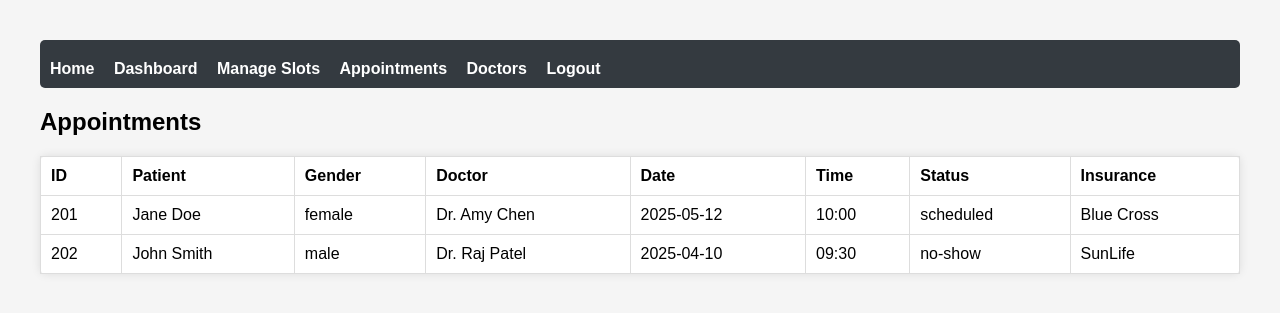
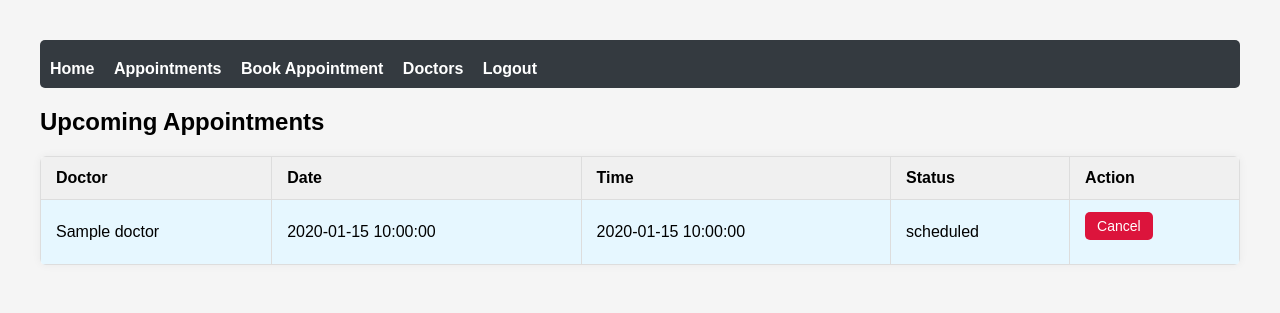
Before and after one commit to Harishankar-S/medical-scheduling-system, a PHP site: page /upcoming.php in a window 1280 px wide. Shown: the top 313 px of the page. Run offline with PHP 8.4, Linux system fonts and the light colour scheme; the visitor is signed in with stand-in values (Sample User, id 1); tables that the repository leaves empty or names only in its code hold one stand-in row (values such as "Sample post").

Commit message:
Appointment Cancellation (full) and beta search doctors page.

```diff
--- a/book.php
+++ b/book.php
@@ -14,8 +14,10 @@ if (!isset($_SESSION['role']) || $_SESSION['role'] !== 'patient') {
 </head>
 <body>
   <header id="main-header"></header>
+  <script src="./scripts/navbar.php"></script>
 
   <h2>Book a New Appointment</h2>
+  <div class="container">
     <form id="bookingForm">
       <label>Doctor:</label>
       <select name="doctor_id" id="doctorSelect" required>
@@ -40,6 +42,7 @@ if (!isset($_SESSION['role']) || $_SESSION['role'] !== 'patient') {
 
       <button type="submit">Confirm Appointment</button>
     </form>
+  </div>
 
   <script src="./scripts/book_appointment.js"></script>
 </body>
--- a/index.php
+++ b/index.php
@@ -7,6 +7,7 @@
 <body>
 
   <h2>Login</h2>
+  <div class="container">
     <form onsubmit="return handleLogin(event)">
       <input type="text" id="username" placeholder="Username" required><br>
       <input type="password" id="password" placeholder="Password" required><br>
@@ -20,6 +21,7 @@
 
       <button type="submit">Login</button>
     </form>
+  </div>
 
   <script src="scripts/login.js"></script>
 </body>
--- /dev/null
+++ b/scripts/cancel_appointment.js
@@ -0,0 +1,26 @@
+document.addEventListener("DOMContentLoaded", () => {
+  document.querySelectorAll(".cancel-btn").forEach(button => {
+    button.addEventListener("click", () => {
+      const appointmentId = button.dataset.id;
+
+      if (!confirm("Are you sure you want to cancel this appointment?")) return;
+
+      fetch("scripts/cancel_appointment.php", {
+        method: "POST",
+        headers: {
+          "Content-Type": "application/x-www-form-urlencoded"
+        },
+        body: `appointment_id=${encodeURIComponent(appointmentId)}`
+      })
+      .then(res => res.json())
+      .then(data => {
+        if (data.success) {
+          alert("Appointment cancelled.");
+          location.reload();
+        } else {
+          alert("Failed to cancel: " + data.message);
+        }
+      });
+    });
+  });
+});
--- a/scripts/navbar.php
+++ b/scripts/navbar.php
@@ -15,9 +15,8 @@ document.addEventListener('DOMContentLoaded', () => {
     if (role === "admin") {
     links = `
         <a href="home.php">Home</a>
-        <a href="dashboard.php">Dashboard</a>
+        <a href="admin_dashboard.php">Dashboard</a>
         <a href="admin_slots.php">Manage Slots</a>
-        <a href="upcoming.php">Appointments</a>
         <a href="doctors.php">Doctors</a>
         <a href="#" onclick="document.getElementById('logoutForm').submit()">Logout</a>
         <form id="logoutForm" action="scripts/logout.php" method="POST" style="display:none;"></form>
@@ -25,7 +24,7 @@ document.addEventListener('DOMContentLoaded', () => {
     } else if (role === "patient") {
     links = `
         <a href="home.php">Home</a>
-        <a href="dashboard.php">Dashboard</a>
+        <a href="upcoming.php">Appointments</a>
         <a href="book.php">Book Appointment</a>
         <a href="doctors.php">Doctors</a>
         <a href="#" onclick="document.getElementById('logoutForm').submit()">Logout</a>
--- a/style.css
+++ b/style.css
@@ -8,15 +8,17 @@ h2 {
   margin-bottom: 20px;
 }
 
-form, table {
+/* General container for form or table blocks */
+.container {
   background: white;
   padding: 20px;
   border-radius: 6px;
   box-shadow: 0 0 10px rgba(0,0,0,0.1);
-  width: 300px;
   margin-bottom: 20px;
+  max-width: 400px;
 }
 
+/* Inputs and buttons across the site */
 input, select, button {
   display: block;
   width: 100%;
@@ -24,6 +26,7 @@ input, select, button {
   margin-bottom: 12px;
   border: 1px solid #ccc;
   border-radius: 4px;
+  box-sizing: border-box;
 }
 
 button {
@@ -37,6 +40,7 @@ button:hover {
   background-color: #218838;
 }
 
+/* Table styling (apply this where tables are used) */
 table {
   width: 100%;
   border-collapse: collapse;
@@ -48,6 +52,7 @@ th, td {
   text-align: left;
 }
 
+/* Links */
 a {
   display: inline-block;
   margin-top: 10px;
@@ -59,6 +64,8 @@ a {
 a:hover {
   text-decoration: underline;
 }
+
+/* Header / Navbar */
 header {
   background-color: #343a40;
   padding: 10px;
@@ -76,3 +83,55 @@ nav a {
 nav a:hover {
   text-decoration: underline;
 }
+
+.appointment-table {
+  width: 100%;
+  border-collapse: collapse;
+  background: white;
+  margin-bottom: 20px;
+  border-radius: 6px;
+  overflow: hidden;
+  box-shadow: 0 0 10px rgba(0,0,0,0.05);
+}
+
+.appointment-table th, .appointment-table td {
+  padding: 12px 15px;
+  border: 1px solid #ddd;
+  text-align: left;
+}
+
+.appointment-table th {
+  background-color: #f0f0f0;
+  font-weight: bold;
+}
+
+.cancel-btn {
+  width: auto;
+  background-color: crimson;
+  color: white;
+  border: none;
+  padding: 6px 12px;
+  border-radius: 5px;
+  cursor: pointer;
+  font-size: 14px;
+}
+
+.cancel-btn:hover {
+  background-color: darkred;
+}
+
+.status-scheduled {
+  background-color: #e6f7ff; /* light blue */
+}
+.status-cancelled {
+  background-color: #ffe6e6; /* light red */
+}
+.status-no-show {
+  background-color: #fff3cd; /* light yellow */
+}
+.status-attended {
+  background-color: #e6ffe6; /* light green */
+}
+.status-unknown {
+  background-color: #f0f0f0; /* light gray */
+}
--- a/upcoming.php
+++ b/upcoming.php
@@ -1,121 +1,84 @@
+<?php
+session_start();
+if (!isset($_SESSION['role']) || $_SESSION['role'] !== 'patient') {
+    header("Location: index.php");
+    exit;
+}
+
+$patient_id = $_SESSION['patient_id'];
+$conn = new mysqli("localhost", "root", "", "cs366");
+
+// Get upcoming appointments
+$stmt = $conn->prepare("
+    SELECT
+        a.appointment_id,
+        a.appointment_date,
+        a.appointment_time,
+        a.status,
+        d.name AS doctor_name
+    FROM Appointments a
+    JOIN Doctors d ON a.doctor_id = d.doctor_id
+    WHERE a.patient_id = ?
+    ORDER BY a.appointment_date DESC, a.appointment_time
+");
+$stmt->bind_param("i", $patient_id);
+$stmt->execute();
+$result = $stmt->get_result();
+?>
+
 <!DOCTYPE html>
 <html>
 <head>
-  <title>Appointments</title>
+    <title>Your Appointments</title>
     <link rel="stylesheet" href="style.css">
 </head>
   <body>
+    <header id="main-header"></header>
+    <script src="scripts/navbar.php"></script>
+    <h2>Upcoming Appointments</h2>
 
-  <header id="main-header"></header>
-
-  <script src="scripts/navbar.php"></script>
-
-  <h2>Appointments</h2>
-
-  <!-- FILTER PANEL -->
-  <div id="filter-section" style="display: none; margin-bottom: 20px;">
-    <h3>Filter Appointments</h3>
-
-    <label for="type">Appointment Type:</label>
-    <select id="type">
-      <option value="">All</option>
-      <option value="upcoming">Upcoming</option>
-      <option value="past">Past</option>
-    </select>
-
-    <label for="status">Status:</label>
-    <select id="status">
-      <option value="">All</option>
-      <option value="scheduled">Showed Up</option>
-      <option value="no-show">No Show</option>
-    </select>
-
-    <label for="gender">Gender:</label>
-    <select id="gender">
-      <option value="">All</option>
-      <option value="male">Male</option>
-      <option value="female">Female</option>
-    </select>
-
-    <label for="patient-name">Patient Name:</label>
-    <input type="text" id="patient-name" placeholder="Search by name">
-
-    <label for="appointment-date">Date:</label>
-    <input type="date" id="appointment-date">
-
-    <label for="insurance">Insurance:</label>
-    <input type="text" id="insurance" placeholder="Search by insurance">
-
-    <button onclick="applyFilters()">Apply Filters</button>
-    <button onclick="resetFilters()">Reset</button>
-  </div>
-
-  <!-- APPOINTMENTS TABLE -->
-  <table id="appointments-table">
+    <?php if ($result->num_rows === 0): ?>
+      <p>No upcoming appointments.</p>
+    <?php else: ?>
+      <table class="appointment-table">
         <thead>
           <tr>
-        <th>ID</th><th>Patient</th><th>Gender</th><th>Doctor</th>
-        <th>Date</th><th>Time</th><th>Status</th><th>Insurance</th>
+            <th>Doctor</th>
+            <th>Date</th>
+            <th>Time</th>
+            <th>Status</th>
+            <th>Action</th>
           </tr>
         </thead>
         <tbody>
-      <tr>
-        <td>201</td><td>Jane Doe</td><td>female</td><td>Dr. Amy Chen</td>
-        <td>2025-05-12</td><td>10:00</td><td>scheduled</td><td>Blue Cross</td>
+          <?php while ($row = $result->fetch_assoc()): ?>
+            <?php
+              $statusClass = 'status-' . strtolower(str_replace(' ', '-', $row['status']));
+            ?>
+            <tr class="<?= htmlspecialchars($statusClass) ?>">
+              <td><?= htmlspecialchars($row['doctor_name']) ?></td>
+              <td><?= htmlspecialchars($row['appointment_date']) ?></td>
+              <td><?= htmlspecialchars($row['appointment_time']) ?></td>
+              <td><?= htmlspecialchars($row['status']) ?></td>
+            <td>
+              <?php if ($row['status'] === 'scheduled'): ?>
+                <button class="cancel-btn" data-id="<?= $row['appointment_id'] ?>">Cancel</button>
+              <?php else: ?>
+                <em>N/A</em>
+              <?php endif; ?>
+            </td>
+
             </tr>
-      <tr>
-        <td>202</td><td>John Smith</td><td>male</td><td>Dr. Raj Patel</td>
-        <td>2025-04-10</td><td>09:30</td><td>no-show</td><td>SunLife</td>
-      </tr>
-      <!-- Add more dummy rows if needed -->
+          <?php endwhile; ?>
         </tbody>
       </table>
+    <?php endif; ?>
 
-  <script>
-    function applyFilters() {
-      const type = document.getElementById("type").value;
-      const status = document.getElementById("status").value;
-      const gender = document.getElementById("gender").value;
-      const name = document.getElementById("patient-name").value.toLowerCase();
-      const date = document.getElementById("appointment-date").value;
-      const insurance = document.getElementById("insurance").value.toLowerCase();
-
-      const now = new Date().toISOString().split('T')[0];
-      const rows = document.querySelectorAll("#appointments-table tbody tr");
-
-      rows.forEach(row => {
-        const cells = row.querySelectorAll("td");
-        const rowDate = cells[4].textContent;
-        const rowStatus = cells[6].textContent.toLowerCase();
-        const rowGender = cells[2].textContent.toLowerCase();
-        const rowName = cells[1].textContent.toLowerCase();
-        const rowInsurance = cells[7].textContent.toLowerCase();
-
-        let show = true;
-
-        if (type === "upcoming" && rowDate < now) show = false;
-        if (type === "past" && rowDate >= now) show = false;
-        if (status && rowStatus !== status) show = false;
-        if (gender && rowGender !== gender) show = false;
-        if (name && !rowName.includes(name)) show = false;
-        if (date && rowDate !== date) show = false;
-        if (insurance && !rowInsurance.includes(insurance)) show = false;
-
-        row.style.display = show ? "" : "none";
-      });
-    }
-
-    function resetFilters() {
-      document.getElementById("type").value = "";
-      document.getElementById("status").value = "";
-      document.getElementById("gender").value = "";
-      document.getElementById("patient-name").value = "";
-      document.getElementById("appointment-date").value = "";
-      document.getElementById("insurance").value = "";
-
-      applyFilters();
-    }
-  </script>
-
+    <script src="./scripts/cancel_appointment.js"></script>
   </body>
 </html>
+
+<?php
+$stmt->close();
+$conn->close();
+?>
```
Also changed, not shown: admin_dashboard.php (renamed from dashboard.php, +8 -0 lines), doctors.php (+25 -50 lines), scripts/cancel_appointment.php (added, +37 -0 lines), scripts/search_doctors.js (added, +14 -0 lines), scripts/search_doctors.php (added, +65 -0 lines). Lines whose indentation alone changed are shown as unchanged.
